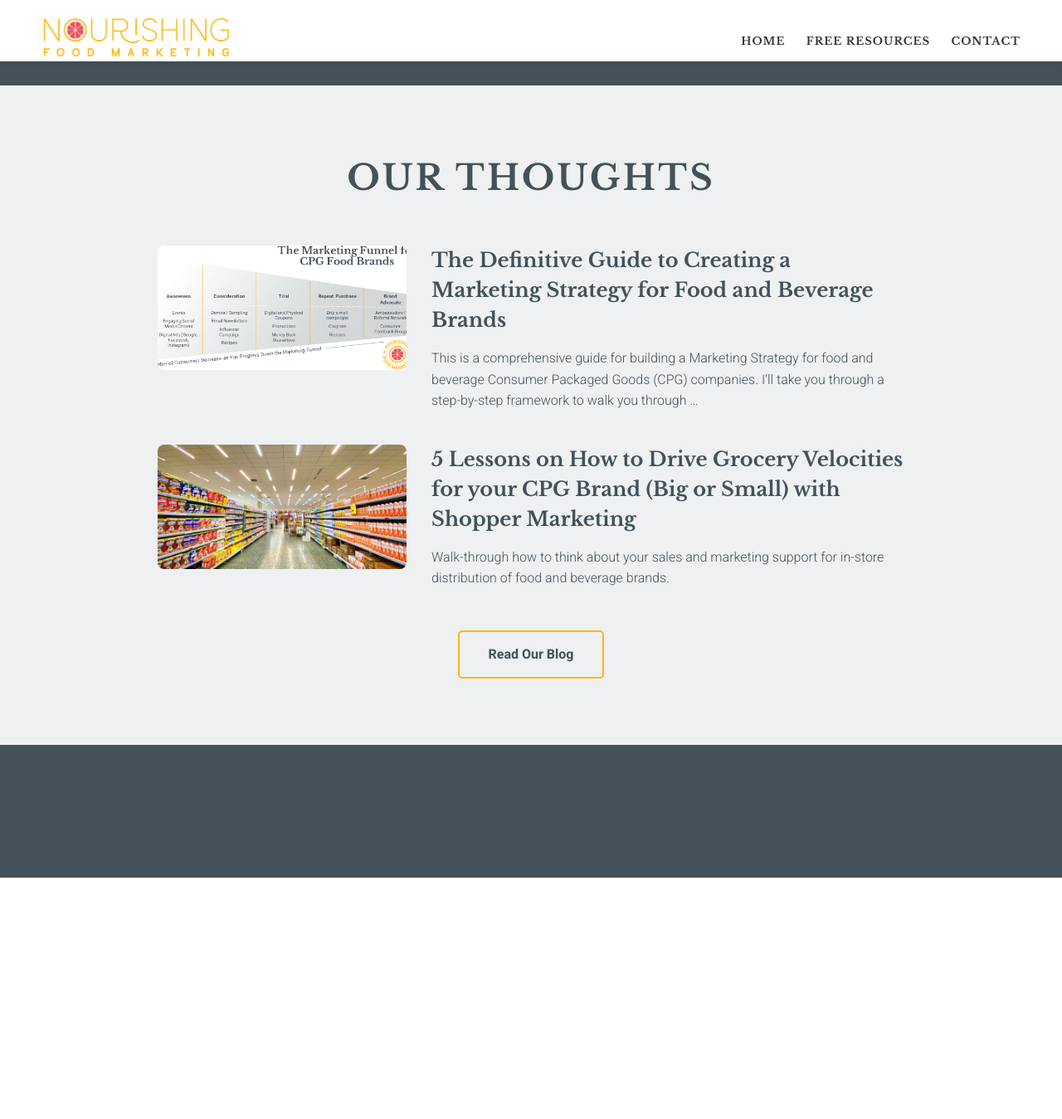
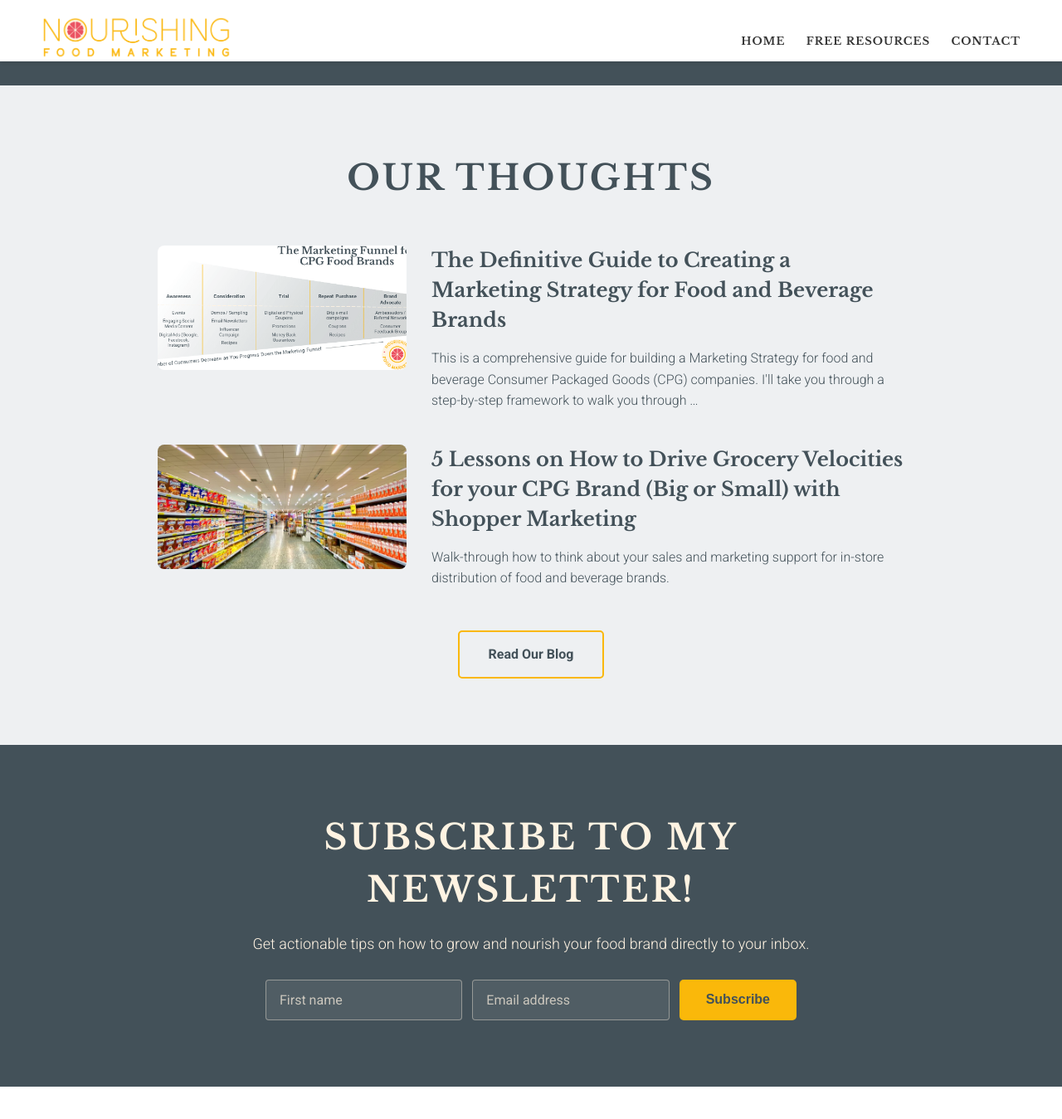
Before and after one commit to sekka1/nourishingfoodmarketing, a Jekyll site: the page built from index.md, in a window 1280 px wide and 1400 px high, scrolled down 5989 px. Shown: the top 1349 px of the window at 83% size. Built offline with Jekyll 4.4.1, drawn with Linux system fonts in a browser that asks for light colours; before the commit the page ends 7137 px from its top, so only the background shows below that.

Commit message:
Replace dead Flodesk newsletter with Web3Forms subscribe form; unify form handler for contact + newsletter

```diff
--- a/_layouts/home.html
+++ b/_layouts/home.html
@@ -829,9 +829,56 @@ title: Home
   margin-bottom: 30px;
 }
 
-.section-newsletter #fd-form-5fadd2dd76d8d6c0f4cf191d {
-  max-width: 600px;
+.section-newsletter .newsletter-form {
+  display: flex;
+  flex-wrap: wrap;
+  gap: 12px;
+  justify-content: center;
+  align-items: stretch;
+  max-width: 640px;
   margin: 0 auto;
+}
+
+.section-newsletter .newsletter-form input[type="text"],
+.section-newsletter .newsletter-form input[type="email"] {
+  flex: 1 1 200px;
+  box-sizing: border-box;
+  padding: 14px 16px;
+  border: 1px solid rgba(255, 243, 226, 0.4);
+  border-radius: 4px;
+  background: rgba(255, 255, 255, 0.07);
+  color: #fff3e2;
+  font-size: 16px;
+  font-family: inherit;
+}
+
+.section-newsletter .newsletter-form input::placeholder {
+  color: rgba(255, 243, 226, 0.7);
+}
+
+.section-newsletter .newsletter-form button {
+  flex: 0 0 auto;
+  background: #fab80a;
+  color: #435159;
+  font-weight: 700;
+  padding: 14px 32px;
+  border: none;
+  border-radius: 5px;
+  font-size: 16px;
+  cursor: pointer;
+  transition: all 0.3s;
+}
+
+.section-newsletter .newsletter-form button:hover {
+  background: #fff3e2;
+}
+
+.section-newsletter .form-result {
+  flex: 0 0 100%;
+  display: none;
+  margin-top: 12px;
+  color: #fff3e2;
+  font-size: 16px;
 }
 </style>
 
@@ -1048,7 +1095,7 @@ function closeProjectDetails() {
         <img src="{{ '/assets/images/Christie-Lee-Contact-Bubble.png' | relative_url }}" alt="Christie Lee Headshot Picture" width="350" />
       </div>
       <div class="contact-info">
-        <form id="nfm-contact-form" class="web3-form">
+        <form id="nfm-contact-form" class="web3-form" data-success="Thanks! Your message has been sent.">
           <input type="hidden" name="access_key" value="e10c7864-dbeb-4129-82bf-129ceacc184b">
           <input type="hidden" name="subject" value="New message from the Nourishing Food Marketing website">
           <input type="hidden" name="from_name" value="Nourishing Food Marketing Website">
@@ -1113,28 +1160,30 @@ function closeProjectDetails() {
 <!-- Newsletter Section -->
 <section class="section-newsletter">
   <div class="container">
-    <!-- Flodesk inline form renders its own heading, subtext, and fields -->
-    <div id="fd-form-5fadd2dd76d8d6c0f4cf191d"></div>
+    <h2>Subscribe to my Newsletter!</h2>
+    <p>Get actionable tips on how to grow and nourish your food brand directly to your inbox.</p>
+    <form id="nfm-newsletter-form" class="web3-form newsletter-form" data-success="Thanks! You're subscribed.">
+      <input type="hidden" name="access_key" value="e10c7864-dbeb-4129-82bf-129ceacc184b">
+      <input type="hidden" name="subject" value="New newsletter signup from the website">
+      <input type="hidden" name="from_name" value="Nourishing Food Marketing Newsletter">
+      <input type="text" name="first_name" placeholder="First name" aria-label="First name">
+      <input type="email" name="email" placeholder="Email address" required aria-label="Email address">
+      <input type="checkbox" name="botcheck" style="display:none;" tabindex="-1" autocomplete="off">
+      <button type="submit">Subscribe</button>
+      <div id="nfm-newsletter-result" class="form-result" role="status" aria-live="polite"></div>
+    </form>
   </div>
 </section>
 
 <script>
-  window.fd('form', {
-    formId: '5fadd2dd76d8d6c0f4cf191d',
-    containerEl: '#fd-form-5fadd2dd76d8d6c0f4cf191d'
-  });
-</script>
-
-<script>
 (function () {
-  var form = document.getElementById('nfm-contact-form');
-  if (!form) return;
-  var result = document.getElementById('nfm-contact-result');
+  document.querySelectorAll('form.web3-form').forEach(function (form) {
+    var result = form.querySelector('.form-result');
+    var success = form.getAttribute('data-success') || 'Thanks! Your submission has been received.';
     form.addEventListener('submit', function (e) {
       e.preventDefault();
       var json = JSON.stringify(Object.fromEntries(new FormData(form).entries()));
-    result.style.display = 'block';
-    result.textContent = 'Sending your message...';
+      if (result) { result.style.display = 'block'; result.textContent = 'Sending...'; }
       fetch('https://api.web3forms.com/submit', {
         method: 'POST',
         headers: { 'Content-Type': 'application/json', 'Accept': 'application/json' },
```
Also changed, not shown: other parts of _layouts/home.html (+5 -4 lines). Lines whose indentation alone changed are shown as unchanged.
